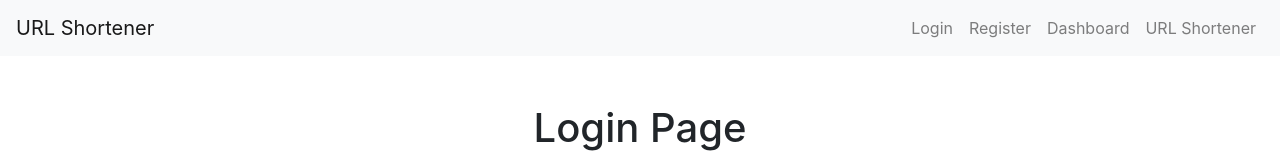
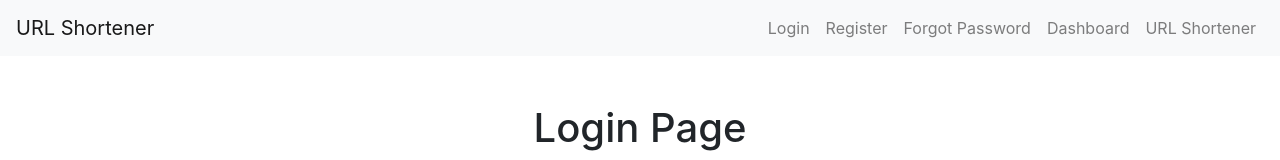
Before and after one commit to hnasreen/Day-42---URL-Shortner-Application---FrontEnd, a React (Create React App) app: page / in a window 1280 px wide. Shown: the top 160 px of the page. Built offline with nearby package versions, Linux system fonts and the light colour scheme.

Commit message:
addeed forgotpassword

```diff
--- a/src/components/Navbar.js
+++ b/src/components/Navbar.js
@@ -18,6 +18,9 @@
             <Link className="nav-link" to="/register">Register</Link>
           </li>
           <li className="nav-item">
+            <Link className="nav-link" to="/forgot-password">Forgot Password</Link>
+          </li>
+          <li className="nav-item">
             <Link className="nav-link" to="/dashboard">Dashboard</Link>
           </li>
           <li className="nav-item">
```
